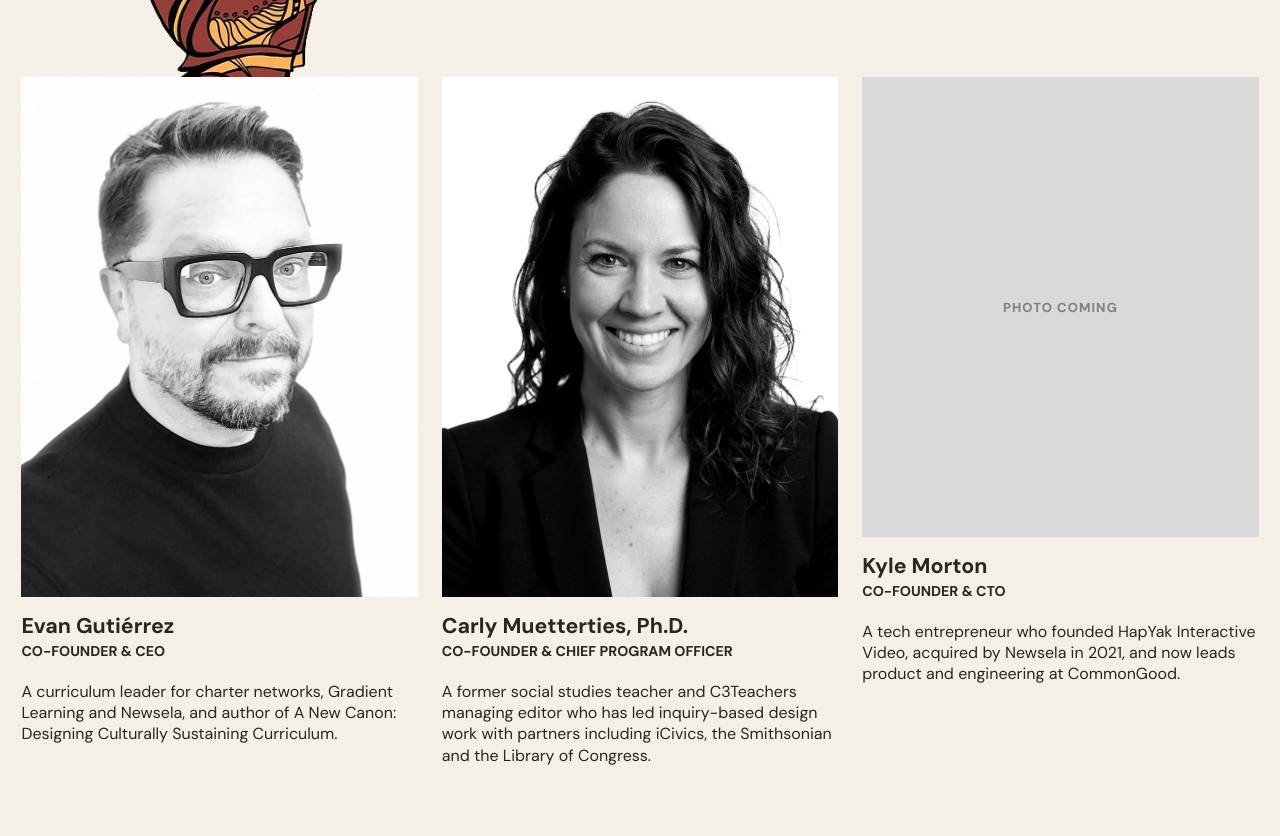
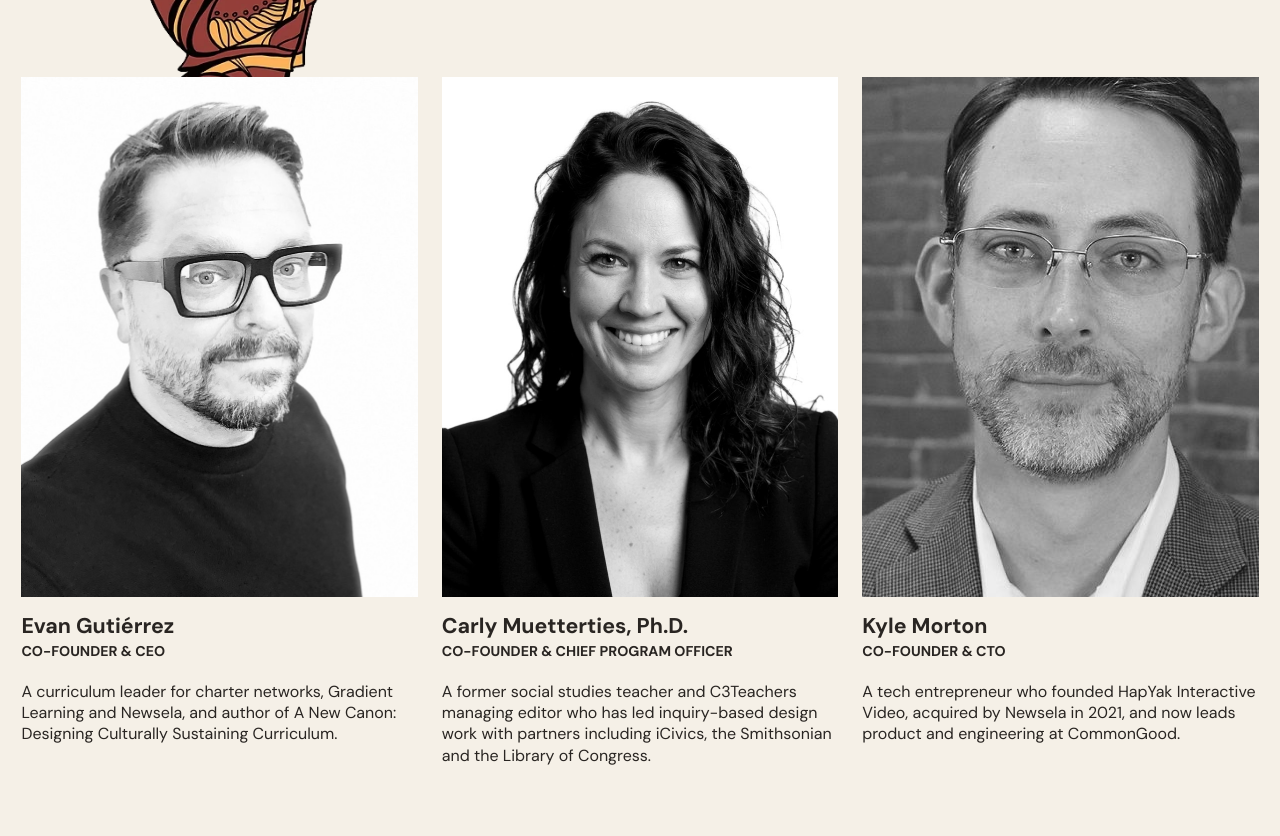
Before and after one commit to gutierrezevan1/commongood-site, a plain HTML site: page index.html in a window 1280 px wide. Shown: the part 2475-3311 px from the top of the page. Drawn offline with Linux system fonts and the light colour scheme.

Commit message:
Add Kyle Morton's headshot (interim, from the Figma file)
Co-Authored-By: Claude Opus 5.5 <noreply@anthropic.com>
Claude-Session: https://claude.ai/code/session_01UEAfB2MYRtELhZgYXtfvGE

```diff
--- a/index.html
+++ b/index.html
@@ -80,7 +80,7 @@
           <p class="person__bio">A former social studies teacher and C3Teachers managing editor who has led inquiry-based design work with partners including iCivics, the Smithsonian and the Library of Congress.</p>
         </li>
         <li class="person">
-          <div class="person__photo person__photo--placeholder" data-label="Photo coming"></div>
+          <img class="person__photo" src="assets/team/kyle-morton.jpg" alt="Kyle Morton" width="448" height="520" loading="lazy">
           <h3 class="person__name">Kyle Morton</h3>
           <p class="person__role">Co-founder &amp; CTO</p>
           <p class="person__bio">A tech entrepreneur who founded HapYak Interactive Video, acquired by Newsela in 2021, and now leads product and engineering at CommonGood.</p>
```
Also changed, not shown: assets/team/kyle-morton.jpg (added).
